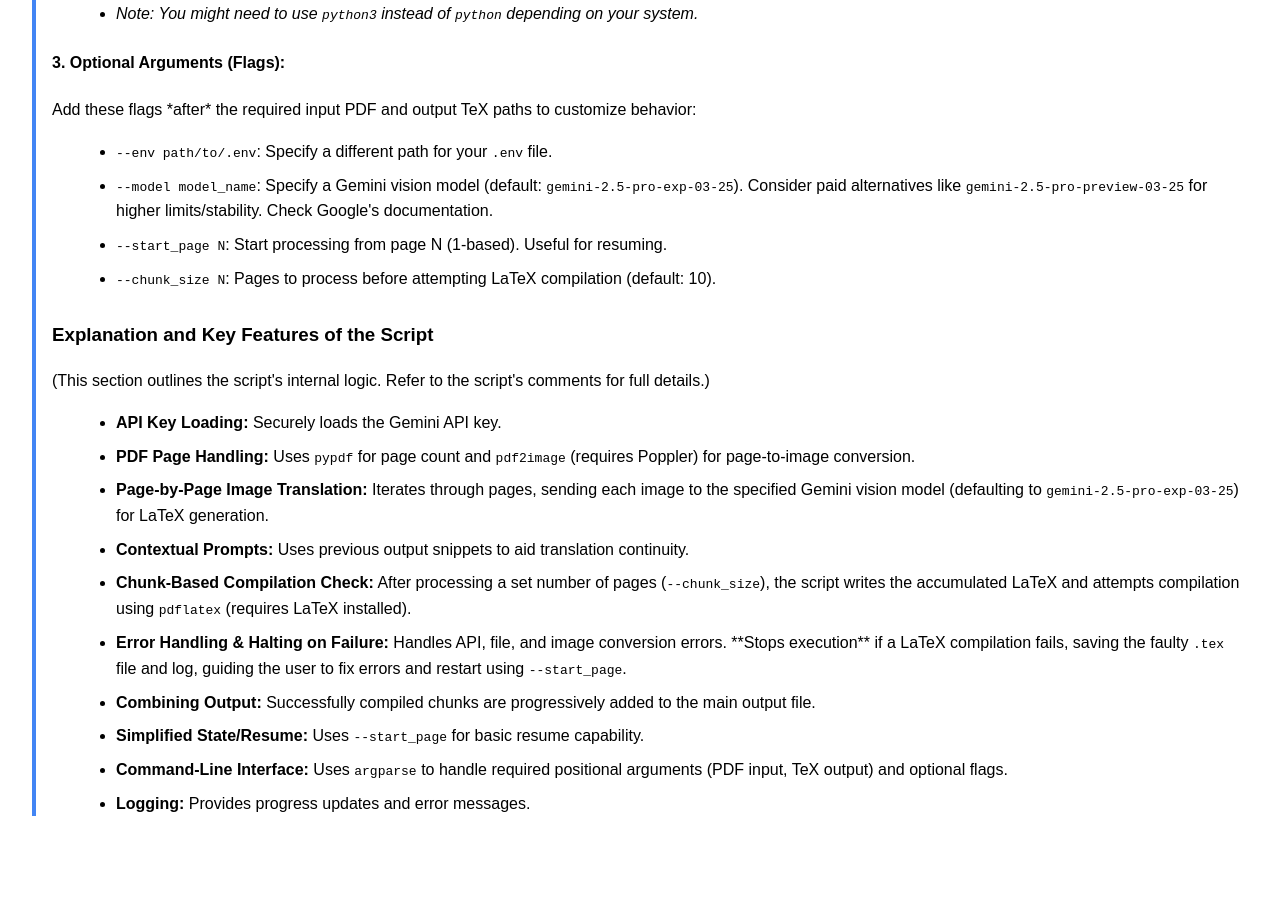
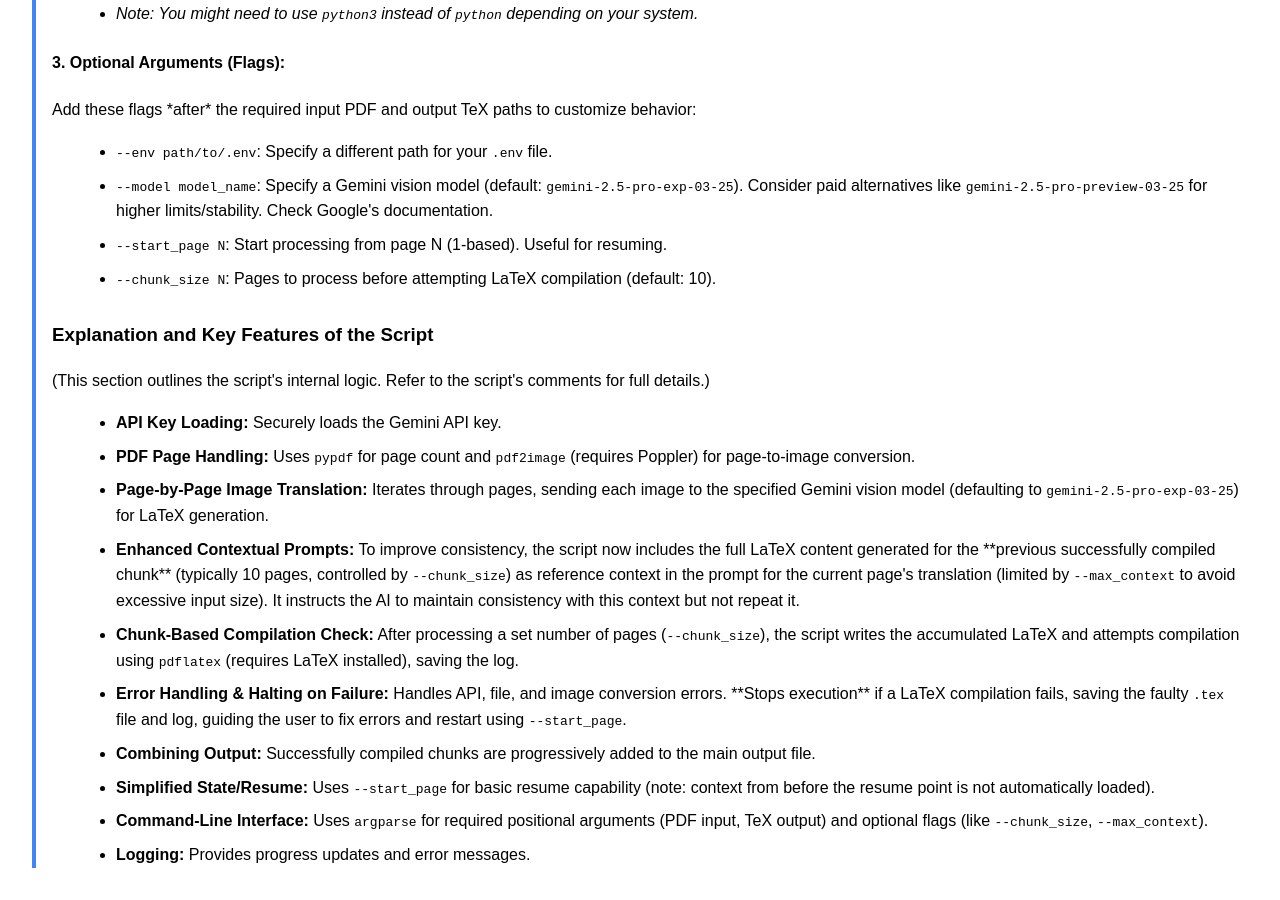
Before and after one commit to davikrehalt/davikrehalt.github.io, a Jekyll site: the page translation-guide.html, which Jekyll copies as it is, in a window 1280 px wide and 900 px high, scrolled down 2237 px. Built offline with Jekyll 4.4.1, drawn with Linux system fonts in a browser that asks for light colours; before the commit the page ends 3085 px from its top, so only the background shows below that.

Commit message:
Update translation-guide.html

```diff
--- a/translation-guide.html
+++ b/translation-guide.html
@@ -125,14 +125,15 @@ In order the use this script, you first need to obtain a Gemini API key and set
         <li><strong>API Key Loading:</strong> Securely loads the Gemini API key.</li>
         <li><strong>PDF Page Handling:</strong> Uses <code>pypdf</code> for page count and <code>pdf2image</code> (requires Poppler) for page-to-image conversion.</li>
         <li><strong>Page-by-Page Image Translation:</strong> Iterates through pages, sending each image to the specified Gemini vision model (defaulting to <code>gemini-2.5-pro-exp-03-25</code>) for LaTeX generation.</li>
-        <li><strong>Contextual Prompts:</strong> Uses previous output snippets to aid translation continuity.</li>
-        <li><strong>Chunk-Based Compilation Check:</strong> After processing a set number of pages (<code>--chunk_size</code>), the script writes the accumulated LaTeX and attempts compilation using <code>pdflatex</code> (requires LaTeX installed).</li>
+        <li><strong>Enhanced Contextual Prompts:</strong> To improve consistency, the script now includes the full LaTeX content generated for the **previous successfully compiled chunk** (typically 10 pages, controlled by <code>--chunk_size</code>) as reference context in the prompt for the current page's translation (limited by <code>--max_context</code> to avoid excessive input size). It instructs the AI to maintain consistency with this context but not repeat it.</li>
+        <li><strong>Chunk-Based Compilation Check:</strong> After processing a set number of pages (<code>--chunk_size</code>), the script writes the accumulated LaTeX and attempts compilation using <code>pdflatex</code> (requires LaTeX installed), saving the log.</li>
         <li><strong>Error Handling & Halting on Failure:</strong> Handles API, file, and image conversion errors. **Stops execution** if a LaTeX compilation fails, saving the faulty <code>.tex</code> file and log, guiding the user to fix errors and restart using <code>--start_page</code>.</li>
         <li><strong>Combining Output:</strong> Successfully compiled chunks are progressively added to the main output file.</li>
-        <li><strong>Simplified State/Resume:</strong> Uses <code>--start_page</code> for basic resume capability.</li>
-        <li><strong>Command-Line Interface:</strong> Uses <code>argparse</code> to handle required positional arguments (PDF input, TeX output) and optional flags.</li>
+        <li><strong>Simplified State/Resume:</strong> Uses <code>--start_page</code> for basic resume capability (note: context from before the resume point is not automatically loaded).</li>
+        <li><strong>Command-Line Interface:</strong> Uses <code>argparse</code> for required positional arguments (PDF input, TeX output) and optional flags (like <code>--chunk_size</code>, <code>--max_context</code>).</li>
         <li><strong>Logging:</strong> Provides progress updates and error messages.</li>
     </ul>
 </div> <!-- End of gemini-explanation div -->
+
 </body>
 </html>
```
